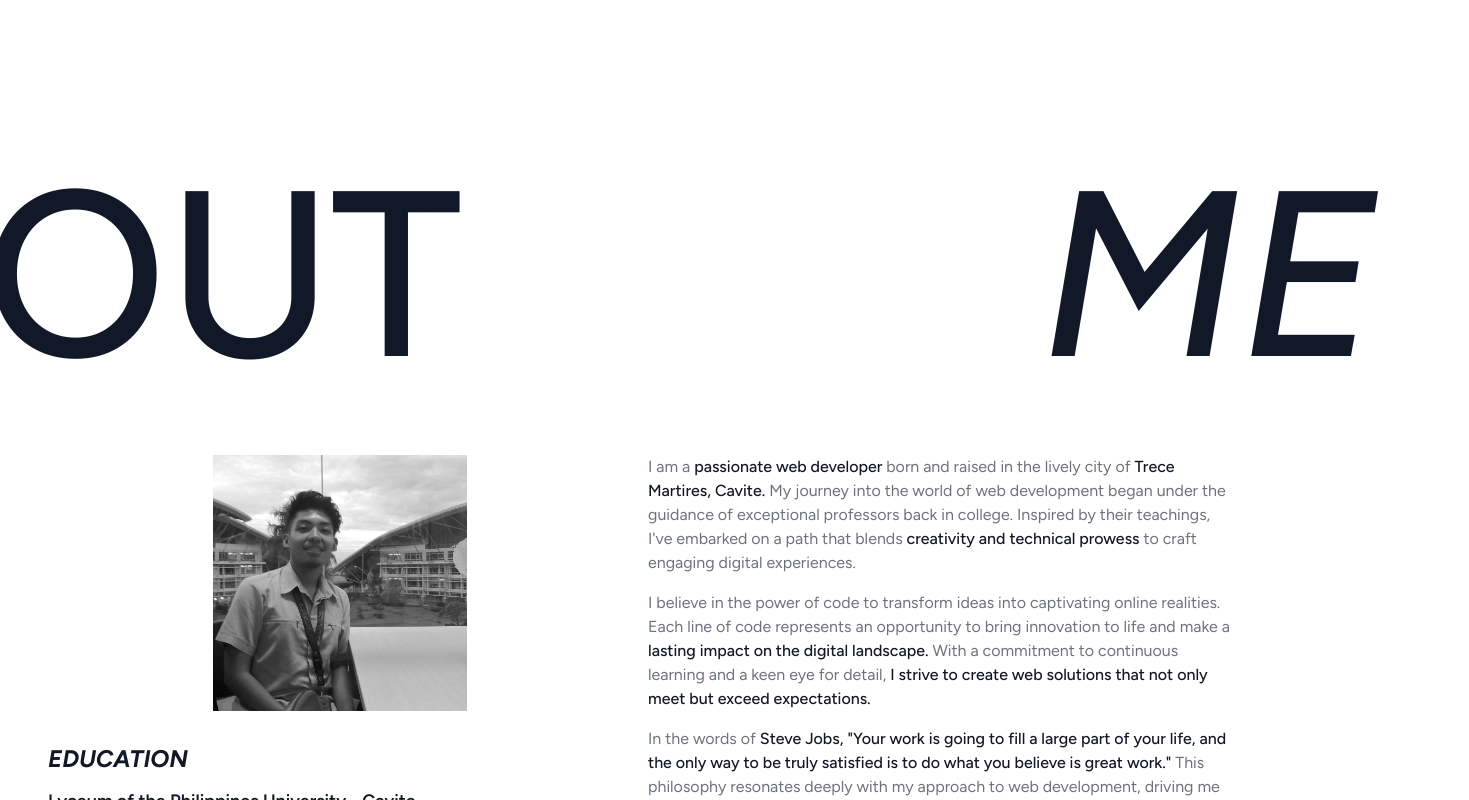
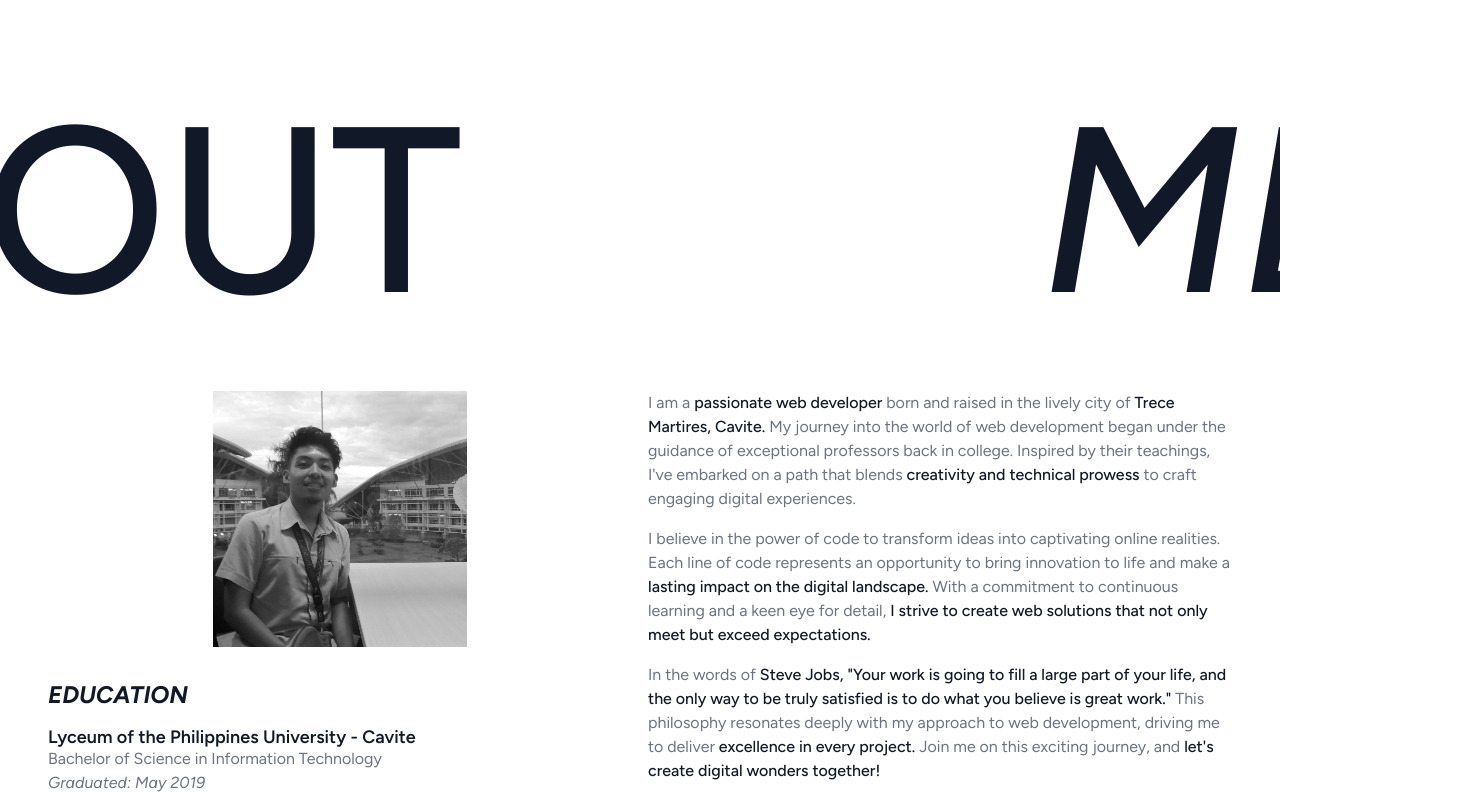
Before and after one commit to pauliversonc/pauliversonc, a Vue app: page / in a window 1280 px wide. Shown: the part 1100-1900 px from the top of the page, 1469 px wide, since content can reach past the window. Built offline with nearby package versions, Linux system fonts and the light colour scheme.

Commit message:
update overflow x

```diff
--- a/src/App.vue
+++ b/src/App.vue
@@ -1,6 +1,6 @@
 <template>
   <!-- HEADER -->
-  <TheHeader ref="theHome" @to-link="toLinkStatus" ></TheHeader>
+  <!-- <TheHeader ref="theHome" @to-link="toLinkStatus" ></TheHeader> -->
   <!-- HERO -->
   <TheHero></TheHero>
   <!-- SCROLL BUTTON -->
--- a/src/components/layout/TheAbout.vue
+++ b/src/components/layout/TheAbout.vue
@@ -1,5 +1,5 @@
 <template >
-  <section class=" px-4 xs:px-6 md:px-8 lg:px-10 xl:px-12  2xl:px-16  py-8 container mx-auto flex flex-col gap-4">
+  <section class=" px-4 xs:px-6 md:px-8 lg:px-10 xl:px-12  2xl:px-16  py-8 container mx-auto flex flex-col gap-4 overflow-x-hidden">
 
     <!-- ABOUT CONTENT WRAPPER -->
     <div class="flex flex-col gap-4 lg:flex-none lg:grid lg:grid-cols-2 " >
--- a/src/components/layout/TheHeading.vue
+++ b/src/components/layout/TheHeading.vue
@@ -1,5 +1,5 @@
 <template >
-  <section :ref="headingName" :class="headingSection" class="mb-[2rem] px-4 xs:px-6 md:px-8 lg:px-10 xl:px-12  2xl:px-16 text-gray-900 dark:text-dmWhite  container mx-auto">
+  <section :ref="headingName" :class="headingSection" class="mb-[2rem] px-4 xs:px-6 md:px-8 lg:px-10 xl:px-12  2xl:px-16 text-gray-900 dark:text-dmWhite  container mx-auto overflow-x-clip">
     <h3 ref="headingWrapper" class="uppercase  leading-none font-medium flex items-center pt-8 justify-center gap-4 relative"
       :class="headingWrapper"
     >
--- a/src/components/layout/TheHero.vue
+++ b/src/components/layout/TheHero.vue
@@ -35,12 +35,12 @@ relative
 
 
 
-    <span ref="spanHi" class="lg:hidden">hi</span>
-    <span ref="spanIam" class="sm:hidden">iam</span>
-    <span ref="spanPaul" class="sm:hidden">paul</span>
-    <span ref="spanImPaul" class="hidden sm:block lg:hidden">i'm paul</span>
+    <span ref="spanHi" class="lg:hidden lg:invisible">hi</span>
+    <span ref="spanIam" class="sm:hidden sm:invisible">iam</span>
+    <span ref="spanPaul" class="sm:hidden sm:invisible">paul</span>
+    <span ref="spanImPaul" class="hidden invisible sm:visible sm:block lg:hidden lg:invisible">i'm paul</span>
 
-    <span ref="spanHiImPaul" class="hidden  lg:block">hi i'm paul</span>
+    <span ref="spanHiImPaul" class="hidden invisible lg:visible  lg:block">hi i'm paul</span>
 </h1>
 
 </div>
```
